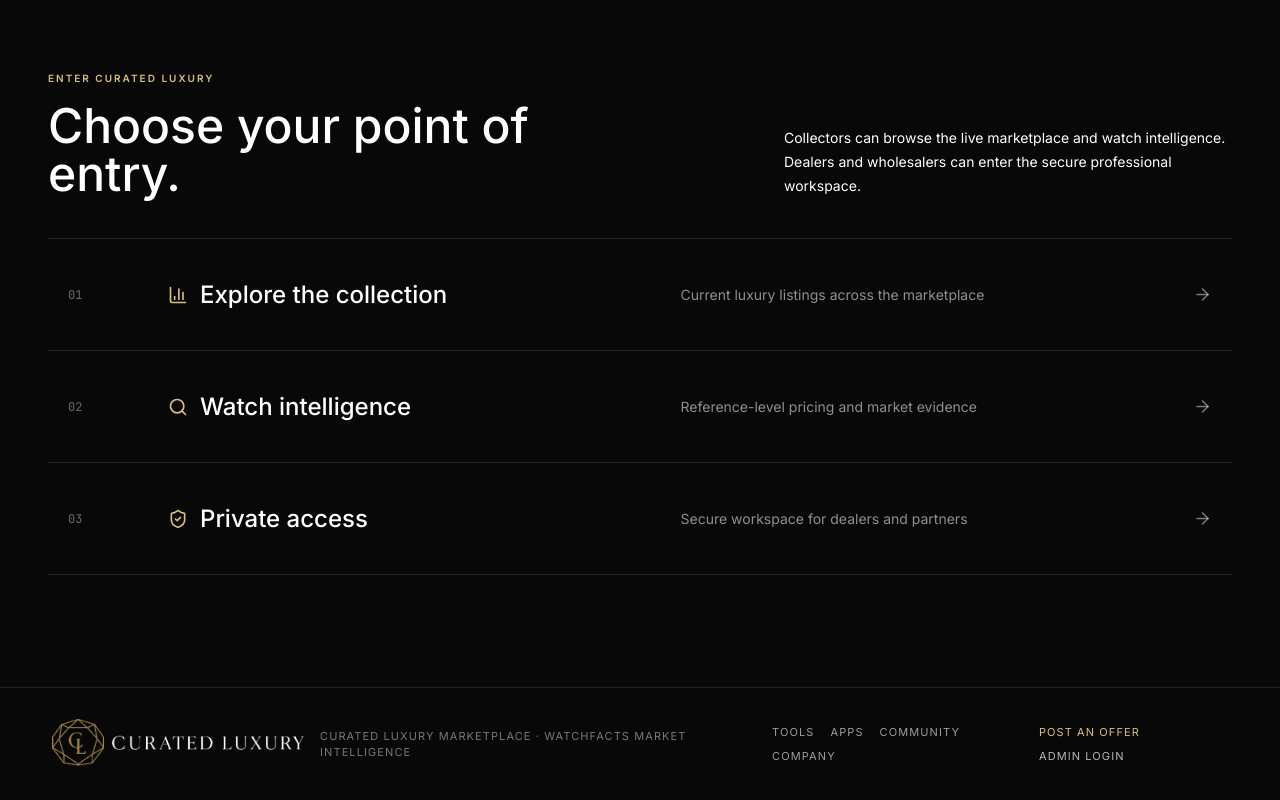
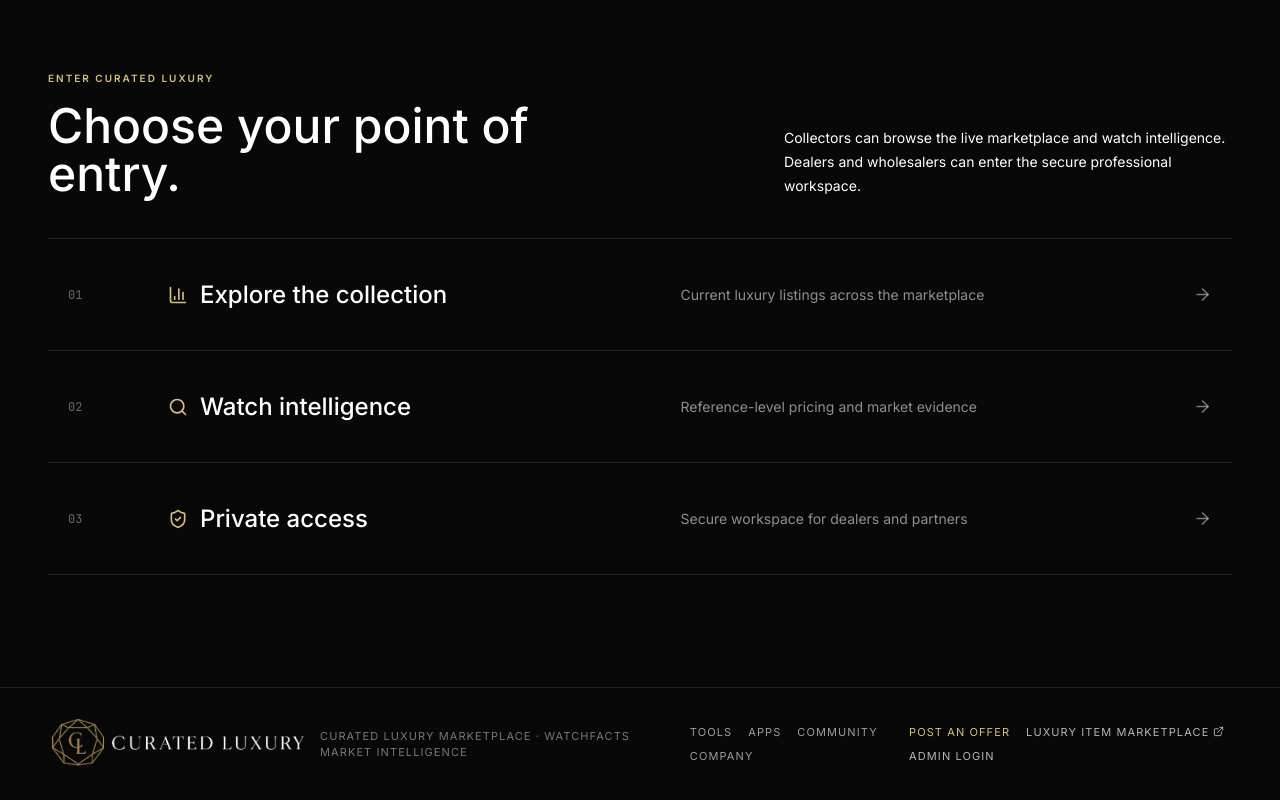
Before and after one commit to Pablodd1/WF2, a React (Vite) app: page / in a window 1280 px wide. Shown: the part 4407-5207 px from the top of the page. Built offline with nearby package versions, Linux system fonts and the light colour scheme.

Commit message:
Add luxury marketplace footer link (#225)

```diff
--- a/src/pages/LandingPage.tsx
+++ b/src/pages/LandingPage.tsx
@@ -1,5 +1,5 @@
 import { useEffect, useRef } from 'react';
-import { ArrowDown, ArrowRight, BarChart3, Boxes, Gem, Search, ShieldCheck, Store } from 'lucide-react';
+import { ArrowDown, ArrowRight, BarChart3, Boxes, ExternalLink, Gem, Search, ShieldCheck, Store } from 'lucide-react';
 import { Link, useNavigate } from 'react-router-dom';
 import { SocialShareRail } from '@/components/SocialShareRail';
 import { MarketHeader } from '@/components/MarketHeader';
@@ -76,6 +76,8 @@
   { icon: Search, label: 'Watch intelligence', detail: 'Reference-level pricing and market evidence', to: '/price-research' },
   { icon: ShieldCheck, label: 'Private access', detail: 'Secure workspace for dealers and partners', to: '/dealer-login' },
 ];
+
+const LUXURY_MARKETPLACE_URL = 'https://luxuryapp-wf-w5o1.vercel.app/marketplace/';
 
 export default function LandingPage() {
   const navigate = useNavigate();
@@ -289,6 +291,9 @@
         </nav>
         <div className="flex flex-wrap gap-x-4 gap-y-2">
           <Link to="/dealer/post" className="text-[#d8bd80] transition-colors hover:text-white">Post an offer</Link>
+          <a href={LUXURY_MARKETPLACE_URL} target="_blank" rel="noreferrer" className="inline-flex items-center gap-1 text-white/70 transition-colors hover:text-white">
+            Luxury item marketplace <ExternalLink size={11} aria-hidden="true" />
+          </a>
           <Link to="/admin-login" className="text-white/70 transition-colors hover:text-white">Admin login</Link>
         </div>
       </footer>
```
Also changed, not shown: 1 other file (tests, documents, lock files or other folders).
